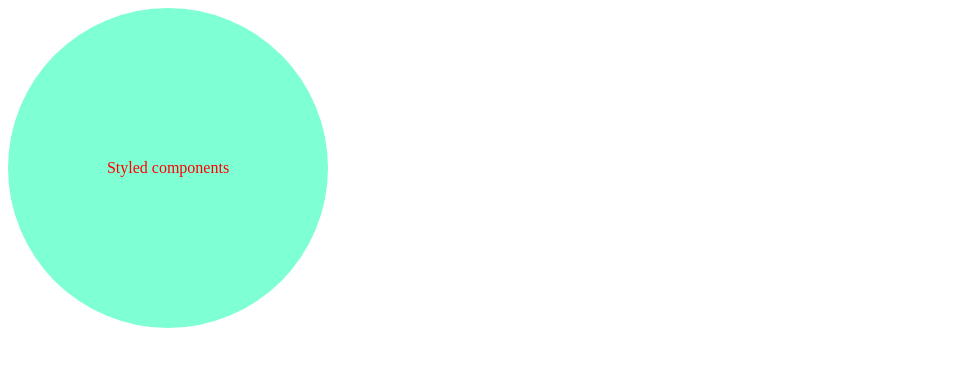
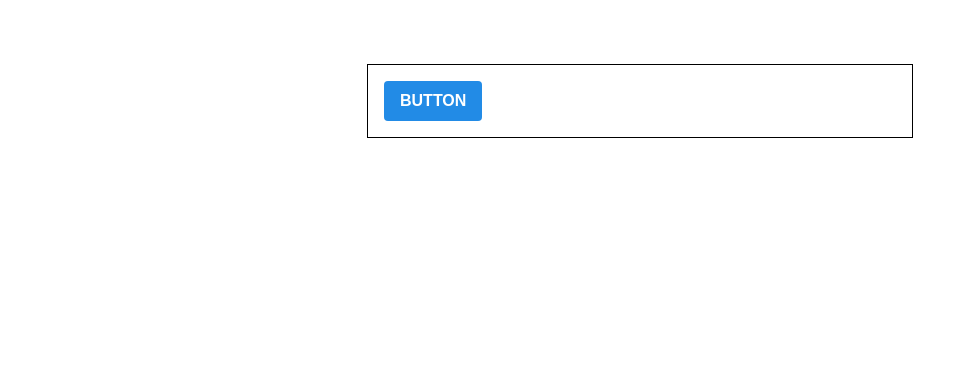
Before and after one commit to An-Junyeop/styled-components-learn, a React (Create React App) app: page / in a window 1280 px wide. Shown: the top 366 px of the page, without its empty margins (0-968 px from the left). Built offline with nearby package versions, Linux system fonts and the light colour scheme.

Commit message:
Styled components 간단 사용 예제 Button 컴포넌트 만들어 사용해보기

```diff
--- a/src/App.js
+++ b/src/App.js
@@ -1,29 +1,19 @@
 import React from 'react';
-import styled, { css } from 'styled-components';
+import styled from 'styled-components';
+import Button from './components/Button';
 
-const Circle = styled.div`
-	width: 10rem;
-	height: 10rem;
-	background: aquamarine;
-	border-radius: 50%;
-	text-align: center;
-	line-height: 10rem;
-	color: ${props => props.color || 'black'};
-
-	${props =>
-		props.huge &&
-		css`
-			width: 20rem;
-			height: 20rem;
-			line-height: 20rem;
-		`}
+const AppBlock = styled.div`
+	width: 512px;
+	margin: 4rem auto 0 auto;
+	border: 1px solid black;
+	padding: 1rem;
 `;
 
 function App() {
 	return (
-		<Circle color='red' huge>
-			Styled components
-		</Circle>
+		<AppBlock>
+			<Button>BUTTON</Button>
+		</AppBlock>
 	);
 }
 
--- /dev/null
+++ b/src/components/Button.js
@@ -0,0 +1,39 @@
+import React from 'react';
+import styled from 'styled-components';
+
+const StyledButton = styled.button`
+	/* 공통 스타일*/
+	display: inline-flex;
+	align-items: center;
+	outline: none;
+	border: none;
+	border-radius: 4px;
+	color: white;
+	font-weight: bold;
+	cursor: pointer;
+	padding: 0 1rem;
+
+	/* 크기 */
+	height: 2.5rem;
+	font-size: 1rem;
+
+	/* 색상 */
+	background: #228be6;
+	&:hover {
+		background: #339af0;
+	}
+	&:active {
+		background: #1c73d6;
+	}
+
+	/* 기타 */
+	& + & {
+		margin-left: 1rem;
+	}
+`;
+
+const Button = ({ children, ...rest }) => {
+	return <StyledButton {...rest}>{children}</StyledButton>;
+};
+
+export default Button;
```
